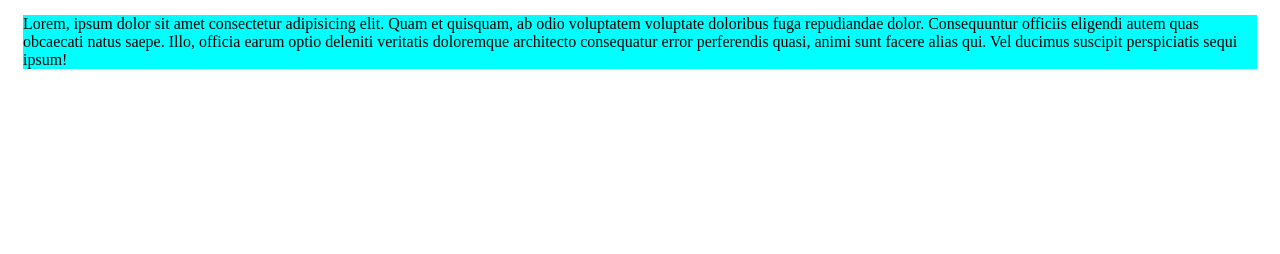
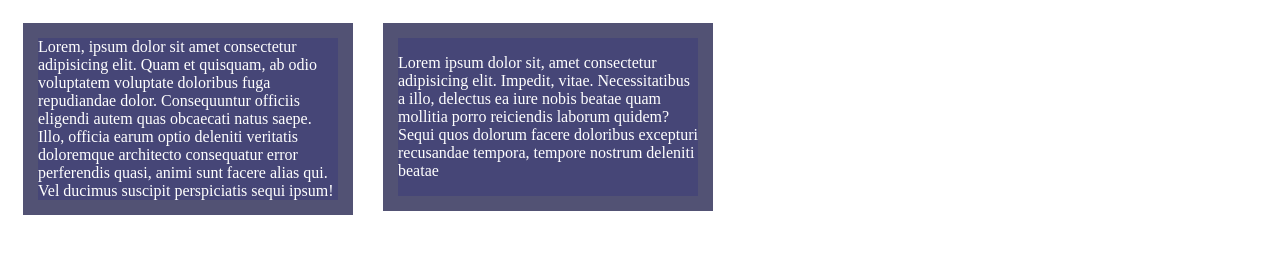
Before and after one commit to devsufian/css-practice, a plain HTML site: page index.html in a window 1280 px wide. Drawn offline with Linux system fonts and the light colour scheme.

Commit message:
new tag learn

```diff
--- a/index.css
+++ b/index.css
@@ -1,4 +1,8 @@
-div{
-    background-color: aqua;
-    margin: 15px;
+div {
+  background-color: rgb(70, 70, 119);
+  color: white;
+  width: 300px;
+  border: 15px solid rgb(82, 82, 116);
+  margin: 15px;
+  float: left;
 }
--- a/index.html
+++ b/index.html
@@ -15,5 +15,15 @@
       error perferendis quasi, animi sunt facere alias qui. Vel ducimus suscipit
       perspiciatis sequi ipsum!
     </div>
+    <div>
+      <p>
+        Lorem ipsum dolor sit, amet consectetur adipisicing elit. Impedit,
+        vitae. Necessitatibus a illo, delectus ea iure nobis beatae quam
+        mollitia porro reiciendis laborum quidem? Sequi quos dolorum facere
+        doloribus excepturi recusandae tempora, tempore nostrum deleniti beatae
+
+
+      </p>
+    </div>
   </body>
 </html>
```
